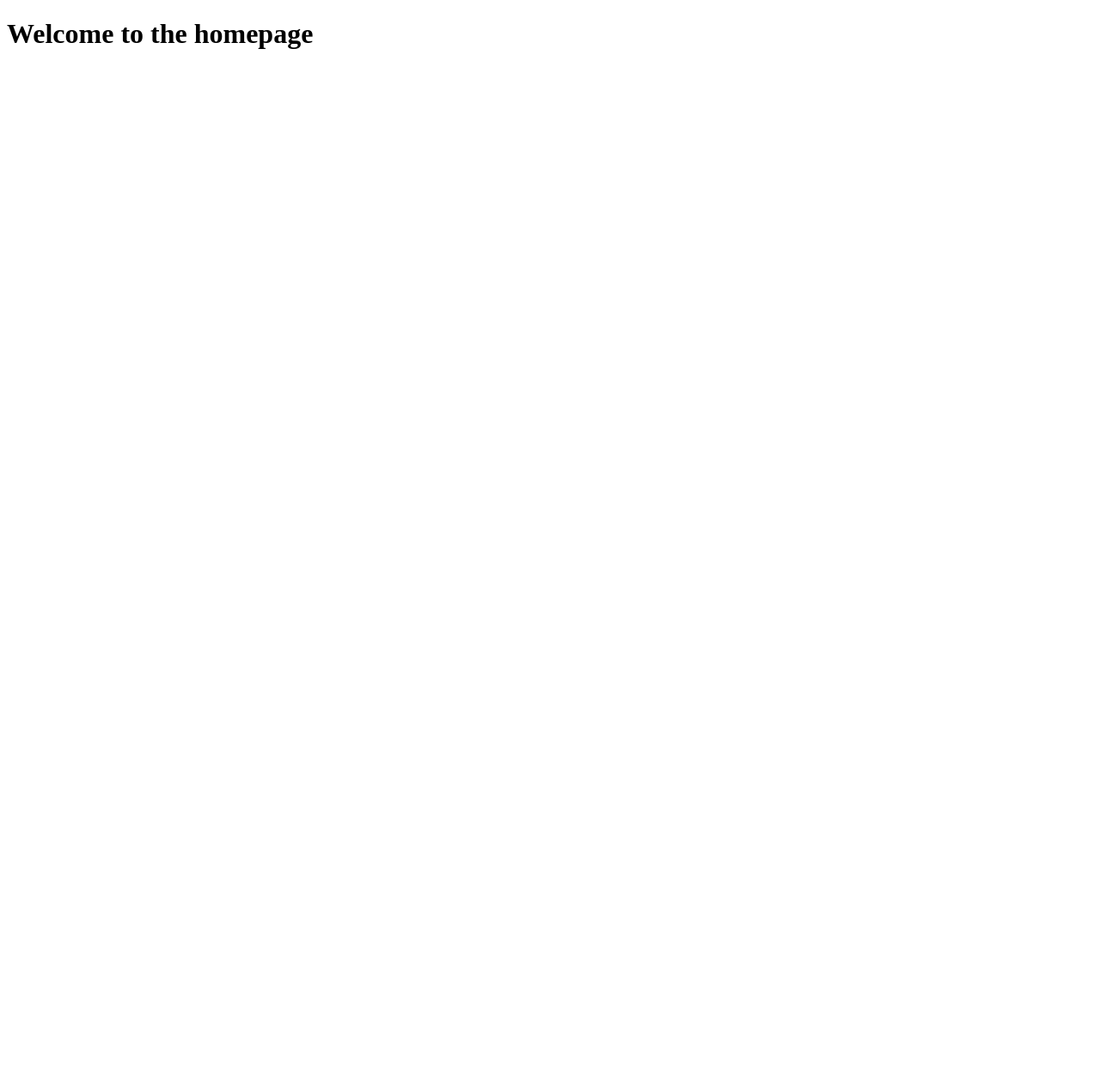
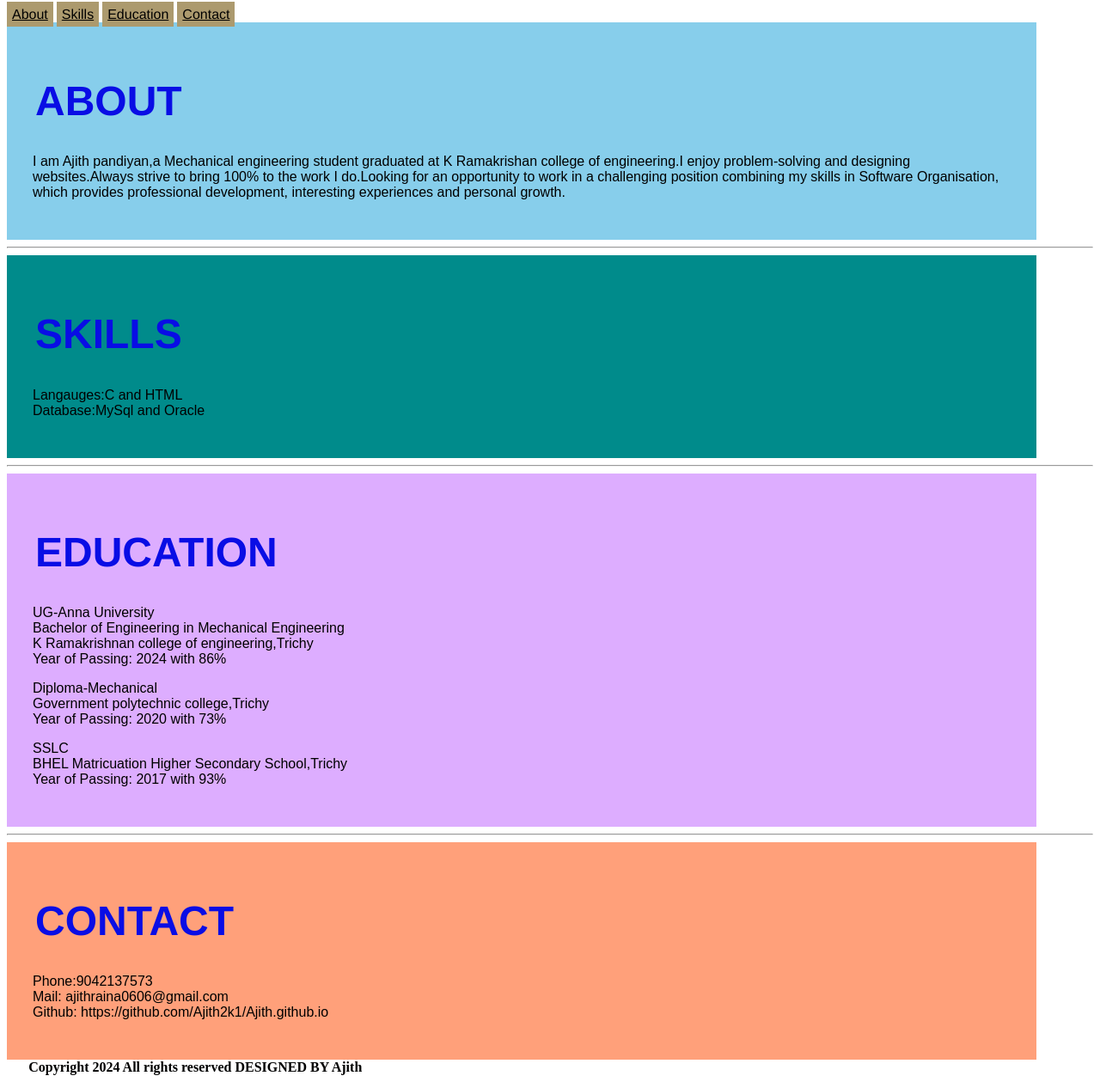
Before and after one commit to Ajith2k1/Ajith.github.io, a plain HTML site: page index.html in a window 1280 px wide. Shown: the whole page at 86% size. Before the commit the page ends 800 px from the top, so only its background shows below. Drawn offline with Linux system fonts and the light colour scheme.

Commit message:
Added index.html

```diff
--- a/index.html
+++ b/index.html
@@ -1,11 +1,101 @@
 <!DOCTYPE html>
 <html lang="en">
-    <head>
-        <meta charset="UTF-8">
-        <meta name="viewport" content="width=device-width,initial-scale=1.0">
-        <title> Git hub</title>
-    </head>
-    <body>
-        <h1>Welcome to the homepage</h1>
-    </body>
+<head>
+    <meta charset="UTF-8">
+    <meta name="viewport" content="width=device-width, initial-scale=1.0">
+    <meta name="keywords" content="Online Resume,Portfolio,Online Portfolio,Online CV,Portfolio Website,Curriculum Vitae,Projects">
+    <meta name="description" content="A Simple online space that showcases my work,skills and experiences and can be used to promote myself">
+    <meta name="author" content="Ajith Pandiyan">
+    <meta name="robots" content="index,follow">
+    <meta property="og:title" content="Ajith Portfolio Website" />
+    <meta property="og:description" content="A Simple online space that showcases my work,skills and experiences and can be used to promote myself"/>
+    <meta property="og:image" content="https://th.bing.com/th/id/R.90c03fbba4e118015323bfe118595754?rik=5UbUad8LRFpfBg&riu=http%3a%2f%2fwww.pngall.com%2fwp-content%2fuploads%2f2016%2f06%2fCartoon.png&ehk=KZo7egb7BLU6V58azexB%2bz4gnT0qw8EXbLkllgmAz0A%3d&risl=&pid=ImgRaw&r=0"/>
+    <title>About Ajith</title>
+    <style>
+        .about{
+           width: 90%;
+           padding: 30px;
+           background-color:skyblue;
+           font-family:'Arial', Times, serif;
+        }
+        .skills{
+            width: 90%;
+
+           padding: 30px;
+           background-color:darkcyan;
+           font-family:'arial', Times, serif;
+        }
+        .edu{
+            width: 90%;
+
+           padding: 30px;
+           background-color:rgb(221, 173, 255);
+           font-family:'arial', Times, serif;
+        }
+        .con{
+            width: 90%;
+
+           padding: 30px;
+           background-color:lightsalmon;
+           font-family:'arial', Times, serif;
+        }
+
+
+    </style>
+</head>
+<body>
+    <header>
+        <nav class="nav">
+            <a style="background-color: rgb(172, 154, 110);color: black;font-family:'Franklin Gothic Medium', 'Arial Narrow', Arial, sans-serif;padding: 6px;" href="about.html" accesskey="a">About</a>
+            <a style="background-color:rgb(172, 154, 110);color: black;font-family:'Franklin Gothic Medium', 'Arial Narrow', Arial, sans-serif;padding: 6px;" href="skills.html"  accesskey="s">Skills</a>
+            <a style="background-color:rgb(172, 154, 110);color: black;font-family:'Franklin Gothic Medium', 'Arial Narrow', Arial, sans-serif;padding: 6px;" href="education.html"  accesskey="e">Education</a>
+            <a style="background-color: rgb(172, 154, 110);color: black;font-family:'Franklin Gothic Medium', 'Arial Narrow', Arial, sans-serif;padding: 6px;" href="contact.html" accesskey="c">Contact</a>
+
+        </nav>
+    </header>
+    <main>
+        <div class="about">
+        <h1 style="color:rgb(9, 13, 229);padding: 2px;margin-left: 1px;width: 32px;font-family: 'Franklin Gothic Medium', 'Arial Narrow', Arial, sans-serif;font-size:300%;">ABOUT</h1>
+        <p>I am Ajith pandiyan,a Mechanical engineering student graduated at K Ramakrishan college of engineering.I enjoy problem-solving and designing websites.Always strive to bring 100% to the work I do.Looking for an opportunity to work in a challenging position combining my skills in Software Organisation, which provides professional development, interesting experiences and personal growth.</p>
+
+
+
+    </div>
+
+        <hr>
+        <div class="skills">
+        <h1 style="color:rgb(9, 13, 229);padding: 2px;margin-left: 1px;width: 29px;font-family: 'Franklin Gothic Medium', 'Arial Narrow', Arial, sans-serif;font-size: 300%;">SKILLS</h1>
+        <p>Langauges:C and HTML<br>
+           Database:MySql and Oracle</p>
+        </div>
+       <hr>
+       <div class="edu">
+           <h1 style="color:rgb(9, 13, 229);padding: 2px;margin-left: 1px;width: 29px;font-family: 'Franklin Gothic Medium', 'Arial Narrow', Arial, sans-serif;font-size: 300%;">EDUCATION</h1>
+        <p>UG-Anna University<br>
+            Bachelor of Engineering in Mechanical Engineering<br>
+              K Ramakrishnan college of engineering,Trichy<br>
+              Year of Passing: 2024 with 86%
+        </p>
+        <p>Diploma-Mechanical<br>
+            Government polytechnic college,Trichy<br>
+            Year of Passing: 2020 with 73%
+        </p>
+        <p>SSLC<br>
+            BHEL Matricuation Higher Secondary School,Trichy<br>
+            Year of Passing: 2017 with 93%
+        </p>
+    </div>
+        <hr>
+        <div class="con">
+        <h1 style="color:rgb(9, 13, 229);padding: 2px;margin-left: 1px;width: 30px;font-family: 'Franklin Gothic Medium', 'Arial Narrow', Arial, sans-serif;font-size: 300%;">CONTACT</h1>
+        <p>Phone:9042137573<br>
+           Mail: ajithraina0606@gmail.com<br>
+           Github: https://github.com/Ajith2k1/Ajith.github.io
+        </p>
+    </div>
+    </main>
+    <footer>
+        <b style="margin-left: 2%;font-family: 'Times New roman', 'Arial Narrow', Arial, sans-serif;">Copyright 2024 All rights reserved       DESIGNED BY Ajith</b>
+    </footer>
+</body>
 </html>
```
